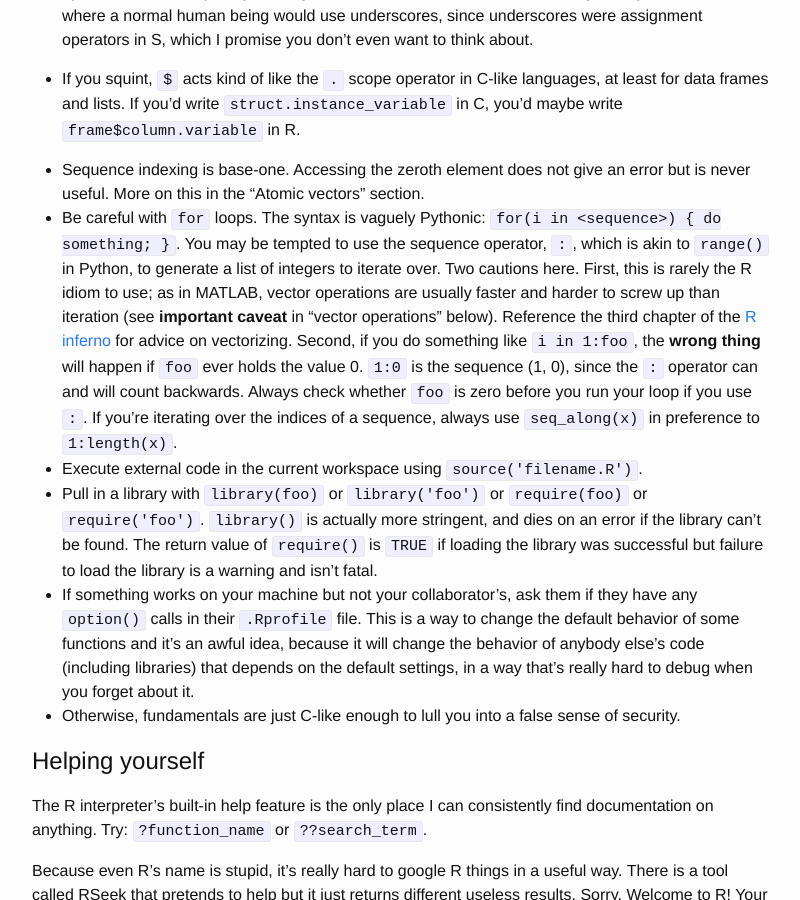
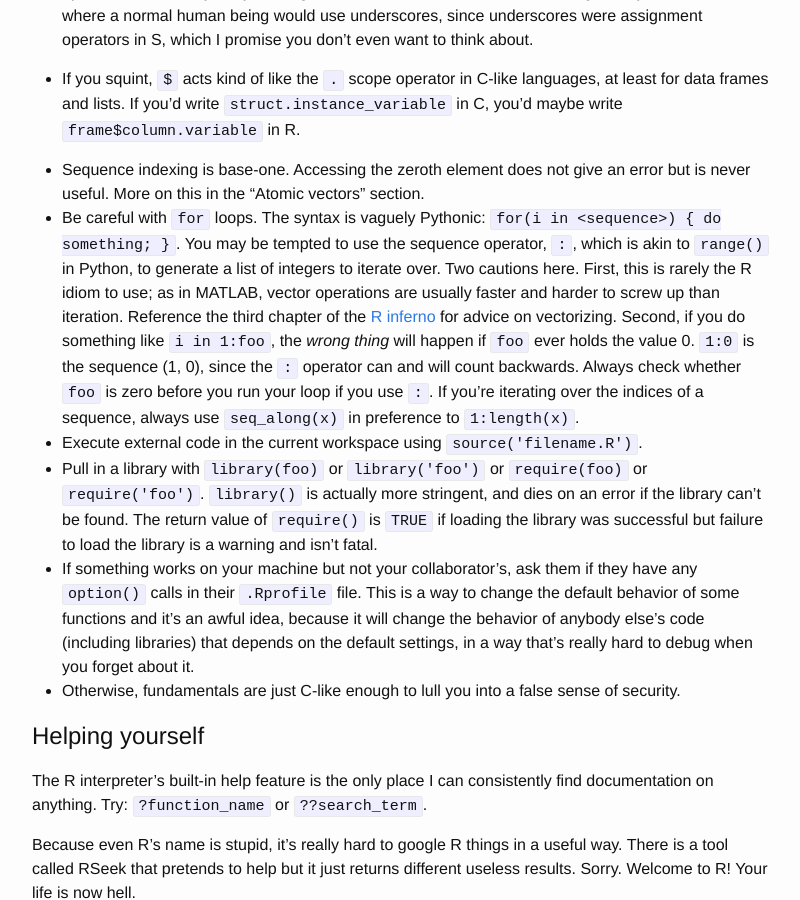
Before and after one commit to tdsmith/aRrgh, a Jekyll site: the page built from syntax.md, in a window 1280 px wide and 900 px high, scrolled down 786 px. Shown: the whole window, without its empty margins (238-1038 px from the left). Built offline with Jekyll 4.4.1, drawn with Linux system fonts in a browser that asks for light colours.

Commit message:
Tone it down a little

```diff
--- a/syntax.md
+++ b/syntax.md
@@ -24,7 +24,7 @@ Here, in no particular order, is a list of things that will help you get a sense
 * If you squint, `$` acts kind of like the `.` scope operator in C-like languages, at least for data frames and lists. If you'd write `struct.instance_variable` in C, you'd maybe write `frame$column.variable` in R.
 
 * Sequence indexing is base-one. Accessing the zeroth element does not give an error but is never useful. More on this in the "Atomic vectors" section.
-* Be careful with `for` loops. The syntax is vaguely Pythonic: `for(i in <sequence>) { do something; }`. You may be tempted to use the sequence operator, `:`, which is akin to `range()` in Python, to generate a list of integers to iterate over. Two cautions here. First, this is rarely the R idiom to use; as in MATLAB, vector operations are usually faster and harder to screw up than iteration (see **important caveat** in "vector operations" below). Reference the third chapter of the [R inferno](http://www.burns-stat.com/pages/Tutor/R_inferno.pdf) for advice on vectorizing. Second, if you do something like `i in 1:foo`, the **wrong thing** will happen if `foo` ever holds the value 0. `1:0` is the sequence (1, 0), since the `:` operator can and will count backwards. Always check whether `foo` is zero before you run your loop if you use `:`. If you're iterating over the indices of a sequence, always use `seq_along(x)` in preference to `1:length(x)`.
+* Be careful with `for` loops. The syntax is vaguely Pythonic: `for(i in <sequence>) { do something; }`. You may be tempted to use the sequence operator, `:`, which is akin to `range()` in Python, to generate a list of integers to iterate over. Two cautions here. First, this is rarely the R idiom to use; as in MATLAB, vector operations are usually faster and harder to screw up than iteration. Reference the third chapter of the [R inferno](http://www.burns-stat.com/pages/Tutor/R_inferno.pdf) for advice on vectorizing. Second, if you do something like `i in 1:foo`, the *wrong thing* will happen if `foo` ever holds the value 0. `1:0` is the sequence (1, 0), since the `:` operator can and will count backwards. Always check whether `foo` is zero before you run your loop if you use `:`. If you're iterating over the indices of a sequence, always use `seq_along(x)` in preference to `1:length(x)`.
 * Execute external code in the current workspace using `source('filename.R')`.
 * Pull in a library with `library(foo)` or `library('foo')` or `require(foo)` or `require('foo')`. `library()` is actually more stringent, and dies on an error if the library can't be found. The return value of `require()` is `TRUE` if loading the library was successful but failure to load the library is a warning and isn't fatal.
 * If something works on your machine but not your collaborator's, ask them if they have any `option()` calls in their `.Rprofile` file. This is a way to change the default behavior of some functions and it's an awful idea, because it will change the behavior of anybody else's code (including libraries) that depends on the default settings, in a way that's really hard to debug when you forget about it.
```
